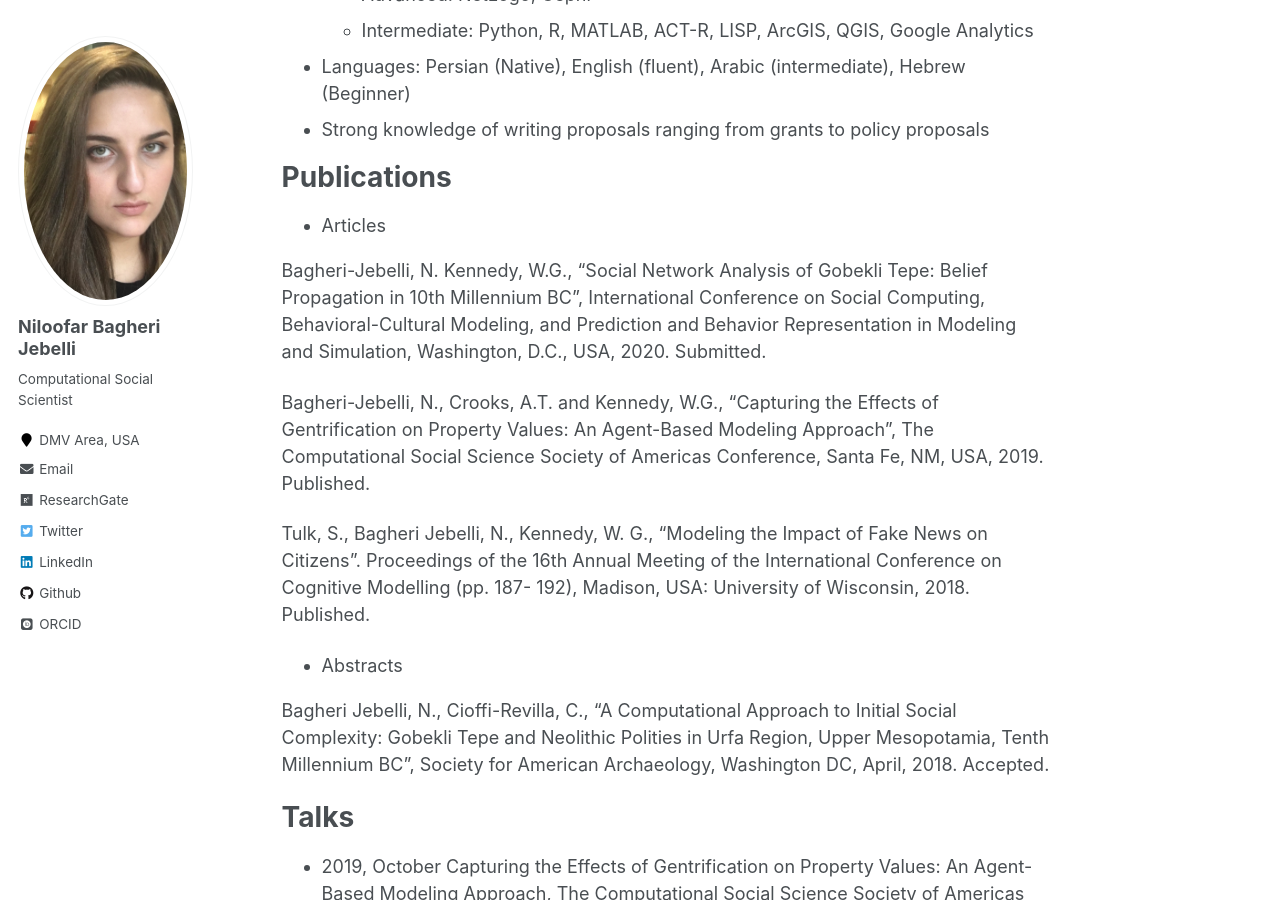
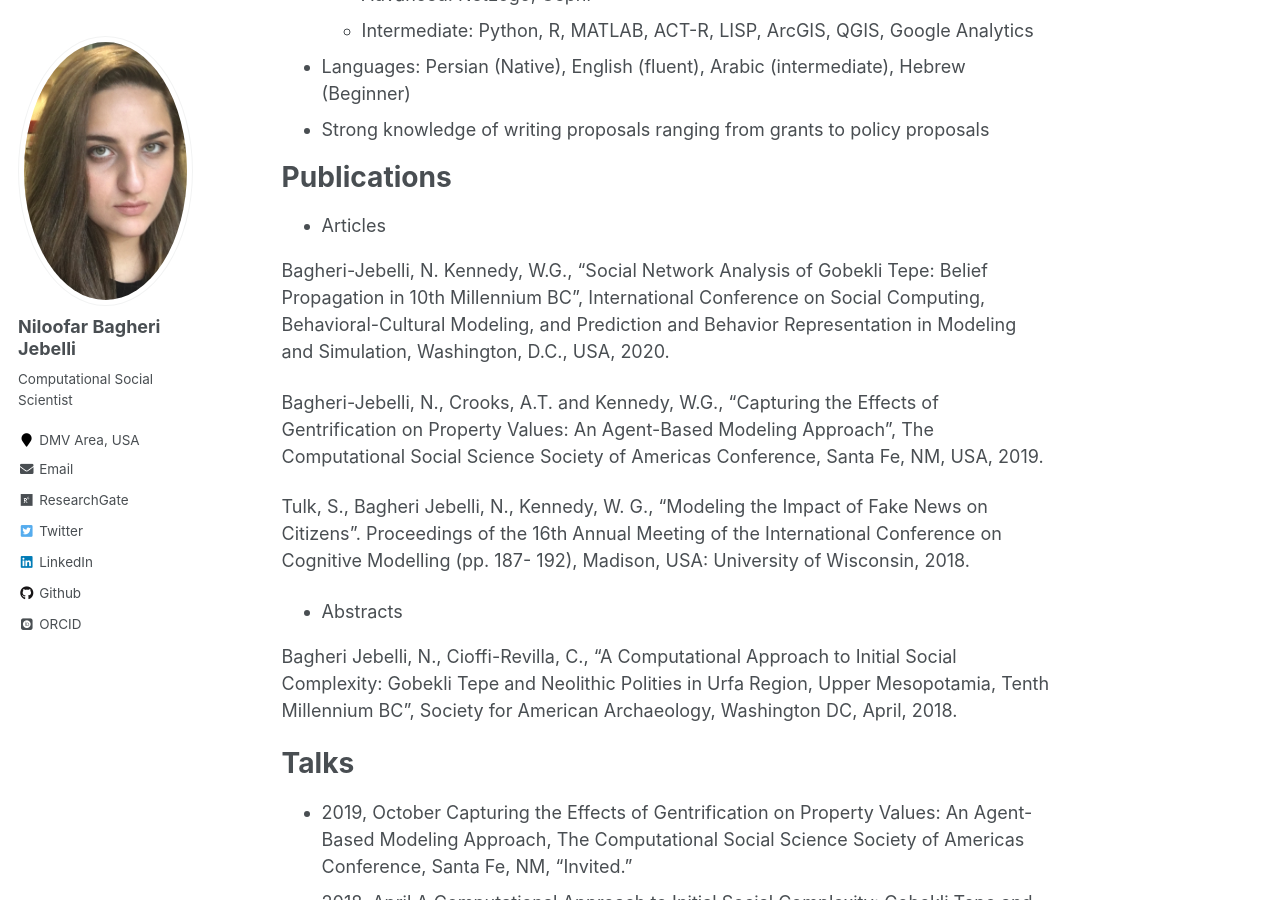
Before and after one commit to niloofar-jebelli/nbagher.github.io, a Jekyll site: the page built from _pages/cv.md, in a window 1280 px wide and 900 px high, scrolled down 1648 px. Built offline with Jekyll 4.4.1, drawn with Linux system fonts in a browser that asks for light colours; some web fonts are replaced; our own code applies the rules of GitHub Pages for plain Markdown files.

Commit message:
_config.yml

```diff
--- a/_pages/cv.md
+++ b/_pages/cv.md
@@ -53,21 +53,21 @@ Publications
 
 Bagheri-Jebelli, N. Kennedy, W.G., “Social Network Analysis of Gobekli Tepe: Belief Propagation in 10th
 Millennium BC”, International Conference on Social Computing, Behavioral-Cultural Modeling, and
-Prediction and Behavior Representation in Modeling and Simulation, Washington, D.C., USA, 2020. Submitted.
+Prediction and Behavior Representation in Modeling and Simulation, Washington, D.C., USA, 2020.
 
 Bagheri-Jebelli, N., Crooks, A.T. and Kennedy, W.G., “Capturing the Effects of Gentrification on
 Property Values: An Agent-Based Modeling Approach”, The Computational Social Science Society of
-Americas Conference, Santa Fe, NM, USA, 2019. Published.
+Americas Conference, Santa Fe, NM, USA, 2019.
 
 Tulk, S., Bagheri Jebelli, N., Kennedy, W. G., “Modeling the Impact of Fake News on Citizens”.
 Proceedings of the 16th Annual Meeting of the International Conference on Cognitive Modelling (pp. 187-
-192), Madison, USA: University of Wisconsin, 2018. Published.
+192), Madison, USA: University of Wisconsin, 2018.
 
 * Abstracts
 
 Bagheri Jebelli, N., Cioffi-Revilla, C., “A Computational Approach to Initial Social Complexity: Gobekli
 Tepe and Neolithic Polities in Urfa Region, Upper Mesopotamia, Tenth Millennium BC”, Society for
-American Archaeology, Washington DC, April, 2018. Accepted.
+American Archaeology, Washington DC, April, 2018.
 
 
 Talks
```
Also changed, not shown: _portfolio/portfolio-1.md (deleted, +0 -7 lines), _portfolio/portfolio-2.html (deleted, +0 -7 lines).
